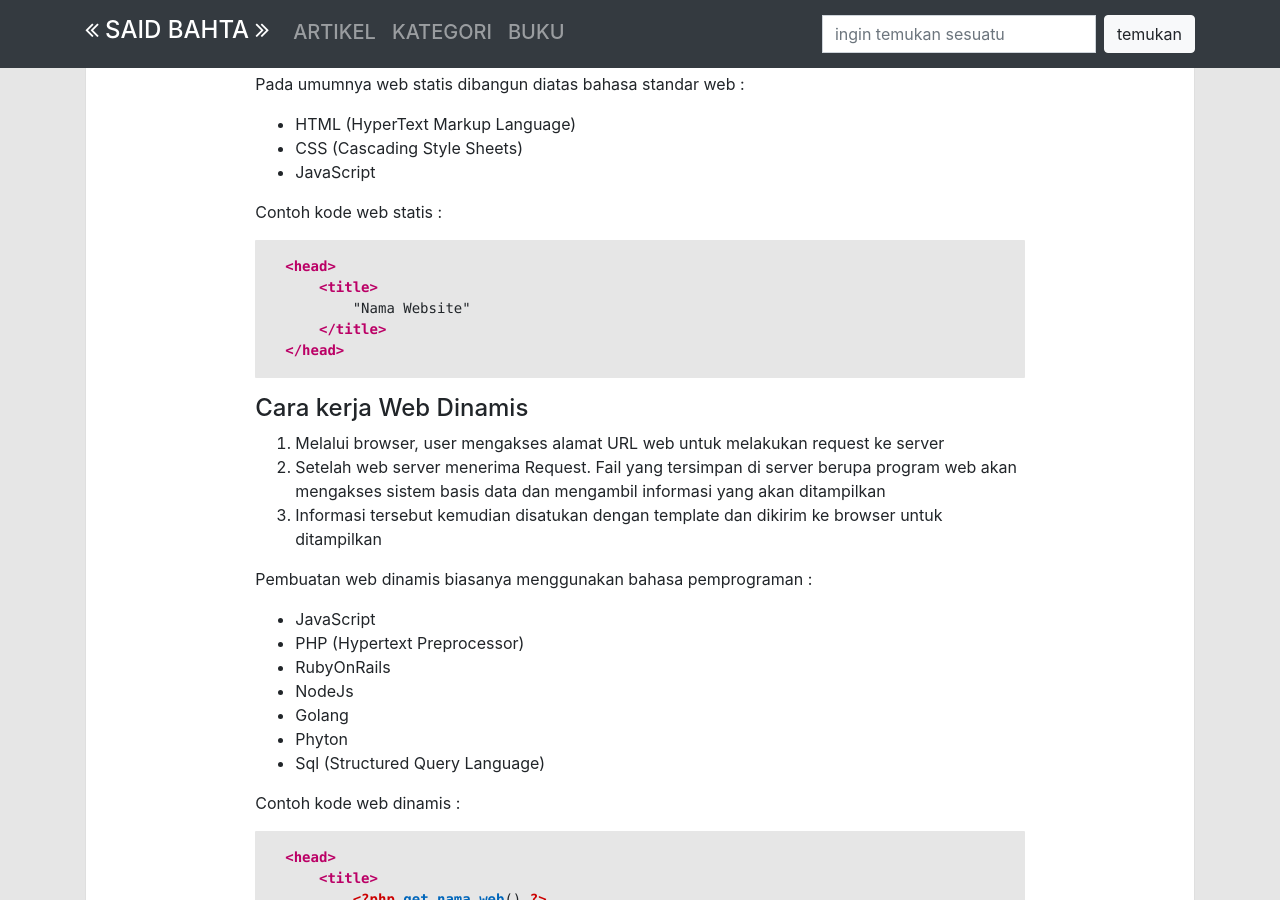
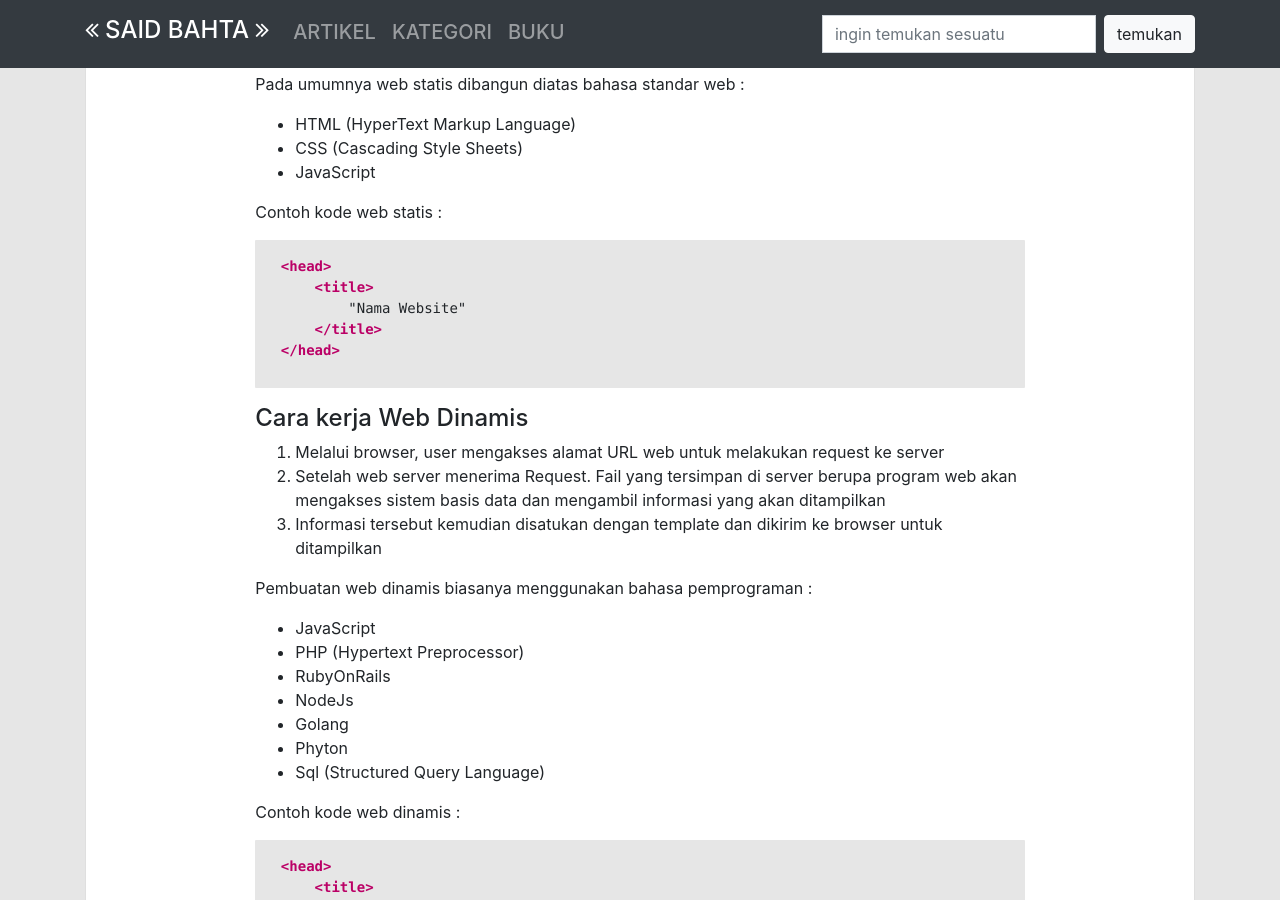
Before and after one commit to surtinaali/blog, a Jekyll site: the page built from _posts/2018-07-21-web-static-vs-web-dinamis.markdown, in a window 1280 px wide and 900 px high, scrolled down 678 px. Built offline with Jekyll 4.4.1, drawn with Linux system fonts in a browser that asks for light colours; comment, search, counter and statistics services are not loaded.

Commit message:
update figure

```diff
--- a/assets/style/css/syntax.css
+++ b/assets/style/css/syntax.css
@@ -1,4 +1,4 @@
-.highlight { border-radius: 1px; padding: 16px 30px 1px; background: #e6e6e6; }
+.highlight { border-radius: 1px; padding: 1.2vw 2vw 1.2vh; background: #e6e6e6; }
 .highlight table pre{margin:0}
 .highlight .c,.highlight .c1,.highlight .cd,.highlight .cm{color:#888}
 .highlight .cp{color:#c00;font-weight:700}
```
